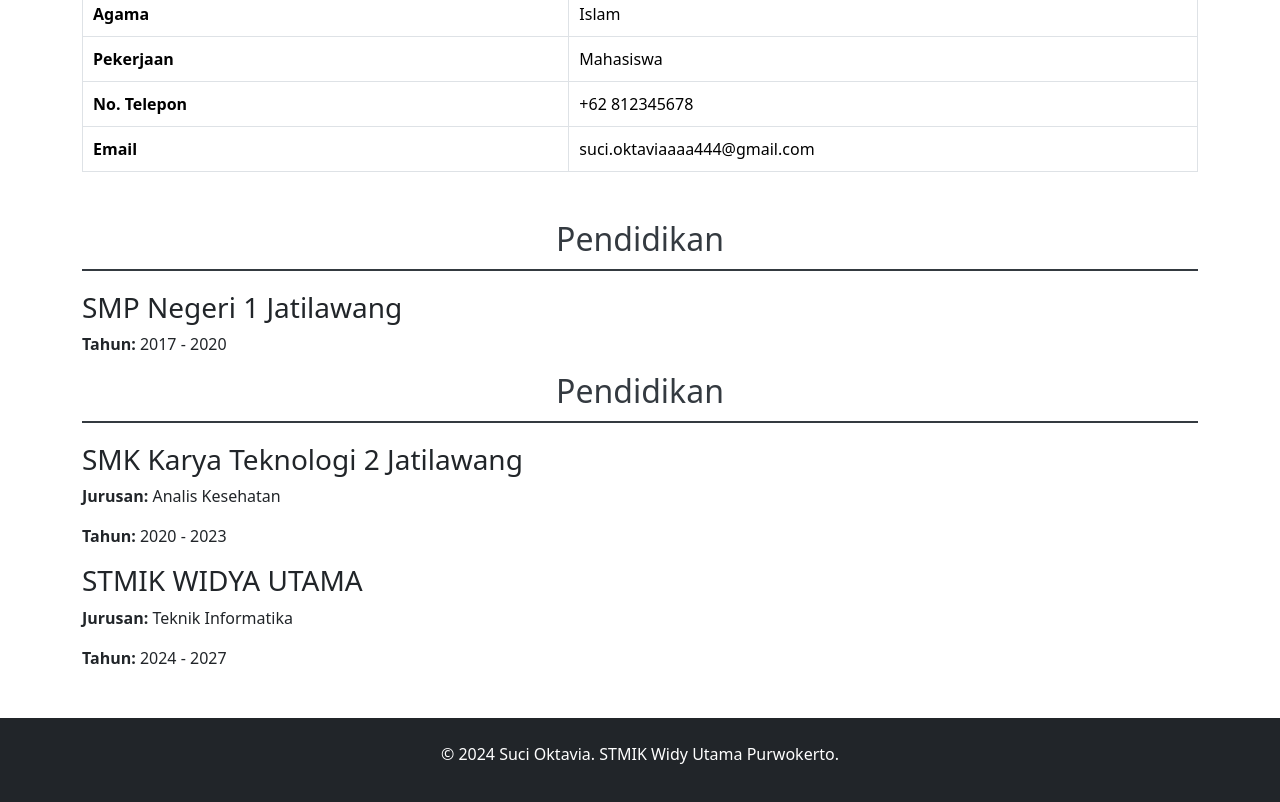
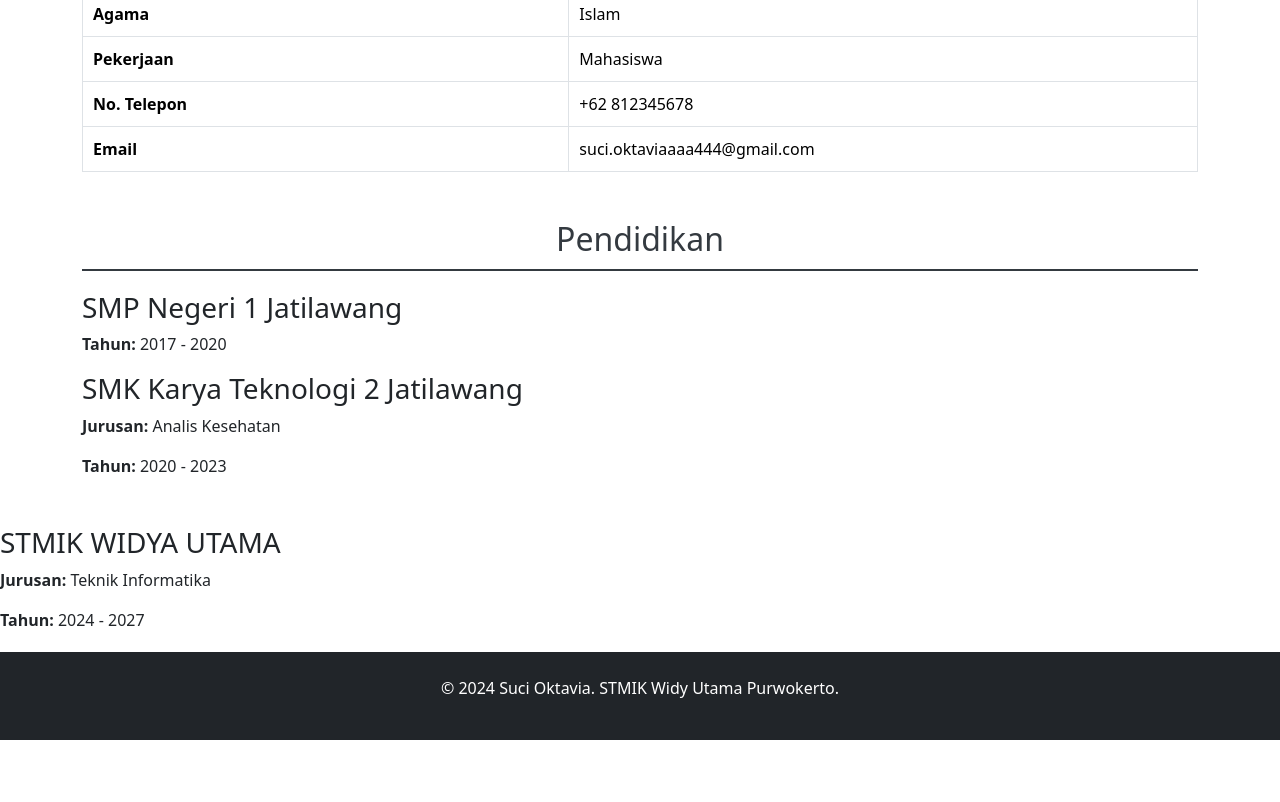
Before and after one commit to iciiiii/biodata, a plain HTML site: page index.html in a window 1280 px wide. Shown: the part 912-1714 px from the top of the page. After the commit the page ends 1652 px from the top, so only its background shows below. Drawn offline with nearby package versions, Linux system fonts and the light colour scheme.

Commit message:
Update index.html

```diff
--- a/index.html
+++ b/index.html
@@ -75,8 +75,6 @@
                 <h3>SMP Negeri 1  Jatilawang</h3>
                 <p><strong>Tahun:</strong> 2017 - 2020</p>
             </div>
-            <h2 class="text-center">Pendidikan</h2>
-            <div class="school mt-3">
                 <h3>SMK Karya Teknologi 2 Jatilawang</h3>
                 <p><strong>Jurusan:</strong> Analis Kesehatan</p>
                 <p><strong>Tahun:</strong> 2020 - 2023</p>
```
